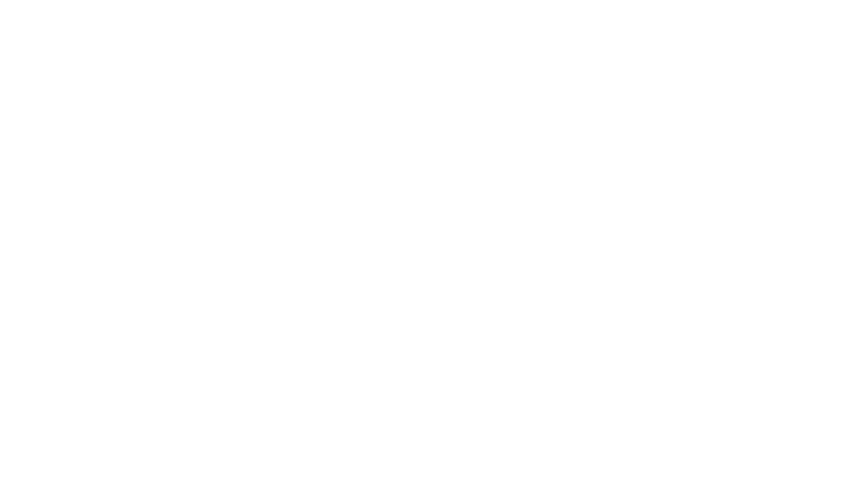
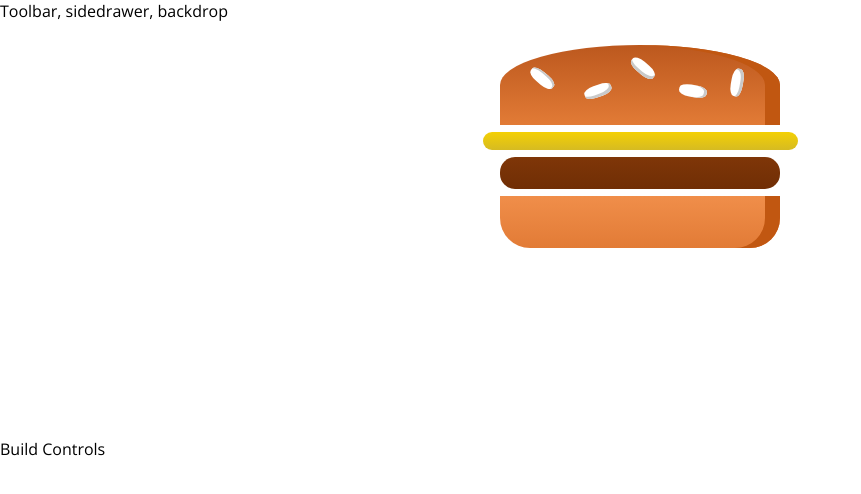
Before and after one commit to Guilherme-Valle/builder-burger-react, a React app: page / in a window 1280 px wide. Shown: the top 494 px of the page, without its empty margins (0-861 px from the left). Built offline with nearby package versions, Linux system fonts and the light colour scheme.

Commit message:
Adiciona hamburguer estático

```diff
--- a/package.json
+++ b/package.json
@@ -31,6 +31,7 @@
     "postcss-flexbugs-fixes": "3.2.0",
     "postcss-loader": "2.0.8",
     "promise": "8.0.1",
+    "prop-types": "^15.7.2",
     "raf": "3.4.0",
     "react": "^16.11.0",
     "react-dev-utils": "^5.0.1",
--- a/src/App.js
+++ b/src/App.js
@@ -1,10 +1,13 @@
 import React, { Component } from 'react';
-
+import Layout from './components/Layout/Layout';
+import BurgerBuilder from './components/containers/BurgerBuilder/BurgerBuilder';
 class App extends Component {
   render() {
     return (
       <div>
-
+        <Layout>
+          <BurgerBuilder/>
+        </Layout>
       </div>
     );
   }
--- /dev/null
+++ b/src/components/Burger/Burger.css
@@ -0,0 +1,30 @@
+.Burger {
+    width: 100%;
+    margin: auto;
+    height: 250px;
+    text-align: center;
+    overflow: auto;
+    font-weight: bold;
+    font-size: 1.2rem;
+}
+
+@media (min-width: 1000px) and (min-height: 700px) {
+    .Burger {
+        width: 700px;
+        height: 600px;
+    }
+}
+
+@media (min-width: 500px) and (min-height: 401px) {
+    .Burger {
+        width: 450px;
+        height: 400px;
+    }
+}
+
+@media (min-width: 500px) and (min-height: 400px) {
+    .Burger {
+        width: 350px;
+        height: 400px;
+    }
+}
--- /dev/null
+++ b/src/components/Burger/Burger.js
@@ -0,0 +1,15 @@
+import React from 'react';
+import classes from './Burger.css';
+import BurgerIngredient from './BurgerIngredients/BurgerIngredient';
+const burger = (props) => {
+    return (
+        <div className={classes.Burger}>
+            <BurgerIngredient type="bread-top" />
+            <BurgerIngredient type="cheese" />
+            <BurgerIngredient type="meat" />
+            <BurgerIngredient type="bread-bottom" />
+        </div>
+    );
+}
+
+export default burger;
--- /dev/null
+++ b/src/components/Burger/BurgerIngredients/BurgerIngredient.css
@@ -0,0 +1,113 @@
+.BreadBottom {
+    height: 13%;
+    width: 80%;
+    background: linear-gradient(#F08E4A, #e27b36);
+    border-radius: 0 0 30px 30px;
+    box-shadow: inset -15px 0 #c15711;
+    margin: 2% auto;
+}
+
+.BreadTop {
+    height: 20%;
+    width: 80%;
+    background: linear-gradient(#bc581e, #e27b36);
+    border-radius: 50% 50% 0 0;
+    box-shadow: inset -15px 0 #c15711;
+    margin: 2% auto;
+    position: relative;
+}
+
+.Seeds1 {
+    width: 10%;
+    height: 15%;
+    position: absolute;
+    background-color: white;
+    left: 30%;
+    top: 50%;
+    border-radius: 40%;
+    transform: rotate(-20deg);
+    box-shadow: inset -2px -3px #c9c9c9;
+}
+
+.Seeds1:after {
+    content: "";
+    width: 100%;
+    height: 100%;
+    position: absolute;
+    background-color: white;
+    left: -170%;
+    top: -260%;
+    border-radius: 40%;
+    transform: rotate(60deg);
+    box-shadow: inset -1px 2px #c9c9c9;
+  }
+
+.Seeds1:before {
+    content: "";
+    width: 100%;
+    height: 100%;
+    position: absolute;
+    background-color: white;
+    left: 180%;
+    top: -50%;
+    border-radius: 40%;
+    transform: rotate(60deg);
+    box-shadow: inset -1px -3px #c9c9c9;
+  }
+
+  .Seeds2 {
+    width: 10%;
+    height: 15%;
+    position: absolute;
+    background-color: white;
+    left: 64%;
+    top: 50%;
+    border-radius: 40%;
+    transform: rotate(10deg);
+    box-shadow: inset -3px 0 #c9c9c9;
+  }
+
+  .Seeds2:before {
+    content: "";
+    width: 100%;
+    height: 100%;
+    position: absolute;
+    background-color: white;
+    left: 150%;
+    top: -130%;
+    border-radius: 40%;
+    transform: rotate(90deg);
+    box-shadow: inset 1px 3px #c9c9c9;
+  }
+
+
+.Meat {
+    width: 80%;
+    height: 8%;
+    background: linear-gradient(#7f3608, #702e05);
+    margin: 2% auto;
+    border-radius: 15px;
+}
+
+.Cheese {
+    width: 90%;
+    height: 4.5%;
+    margin: 2% auto;
+    background: linear-gradient(#f4d004, #d6bb22);
+    border-radius: 20px;
+}
+
+.Salad {
+    width: 85%;
+    height: 7%;
+    margin: 2% auto;
+    background: linear-gradient(#228c1d, #91ce50);
+    border-radius: 20px;
+}
+
+.Bacon {
+    width: 80%;
+    height: 3%;
+    background: linear-gradient(#bf3813, #c45e38);
+    margin: 2% auto;
+}
--- /dev/null
+++ b/src/components/Burger/BurgerIngredients/BurgerIngredient.js
@@ -0,0 +1,45 @@
+import React, { Component } from 'react';
+import PropTypes from 'prop-types';
+import classes from './BurgerIngredient.css';
+
+class BurgerIngredient extends Component {
+    render = () => {
+        let ingredient = null;
+
+        switch (this.props.type) {
+            case ('bread-bottom'):
+                ingredient = <div className={classes.BreadBottom}></div>
+                break;
+            case ('bread-top'):
+                ingredient = (
+                    <div className={classes.BreadTop}>
+                        <div className={classes.Seeds1}></div>
+                        <div className={classes.Seeds2}></div>
+                    </div>
+                );
+                break;
+            case ('meat'):
+                ingredient = <div className={classes.Meat}></div>
+                break;
+            case ('cheese'):
+                ingredient = <div className={classes.Cheese}></div>
+                break;
+            case ('salad'):
+                ingredient = <div className={classes.Salad}></div>
+                break;
+            case ('bacon'):
+                ingredient = <div className={classes.Bacon}></div>
+                break;
+            default:
+                ingredient = null;
+        }
+
+        return ingredient;
+    }
+}
+
+BurgerIngredient.propTypes = {
+    type: PropTypes.string.isRequired
+}
+
+export default BurgerIngredient;
--- /dev/null
+++ b/src/components/Layout/Layout.css
@@ -0,0 +1,3 @@
+.Content {
+    margin-top: 16px;
+}
--- /dev/null
+++ b/src/components/Layout/Layout.js
@@ -0,0 +1,15 @@
+import React from 'react';
+import Aux from '../../hoc/Aux';
+import classes from './Layout.css';
+const layout = (props) => (
+    <Aux>
+        <div>Toolbar, sidedrawer, backdrop</div>
+        <main className={classes.Content}>
+
+            {props.children}
+
+        </main>
+    </Aux>
+);
+
+export default layout;
--- /dev/null
+++ b/src/components/containers/BurgerBuilder/BurgerBuilder.js
@@ -0,0 +1,17 @@
+import React, { Component } from 'react';
+import Aux from '../../../hoc/Aux';
+import Burger from '../../../components/Burger/Burger';
+class BurgerBuilder extends Component {
+
+    render() {
+        return (
+            <Aux>
+                <Burger />
+                <div>Build Controls</div>
+            </Aux>
+
+        );
+    }
+}
+
+export default BurgerBuilder;
--- /dev/null
+++ b/src/hoc/Aux.js
@@ -0,0 +1,3 @@
+const aux = (props) => props.children;
+
+export default aux;
--- a/src/index.css
+++ b/src/index.css
@@ -1,5 +1,5 @@
 body {
   margin: 0;
   padding: 0;
-  font-family: sans-serif;
+  font-family: "Open Sans", sans-serif;
 }
```
Also changed, not shown: 1 other file (tests, documents, lock files or other folders).
